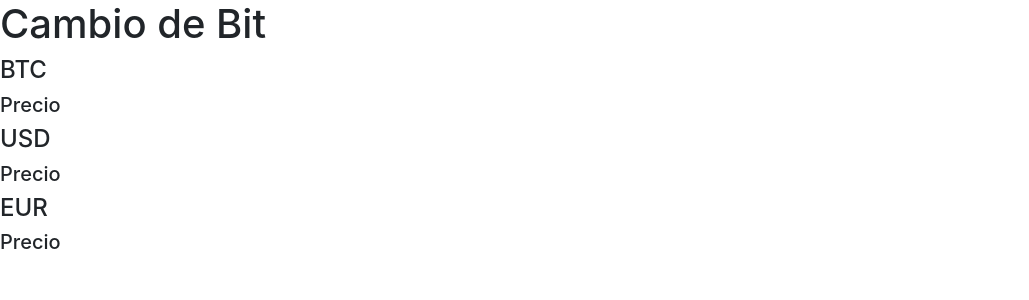
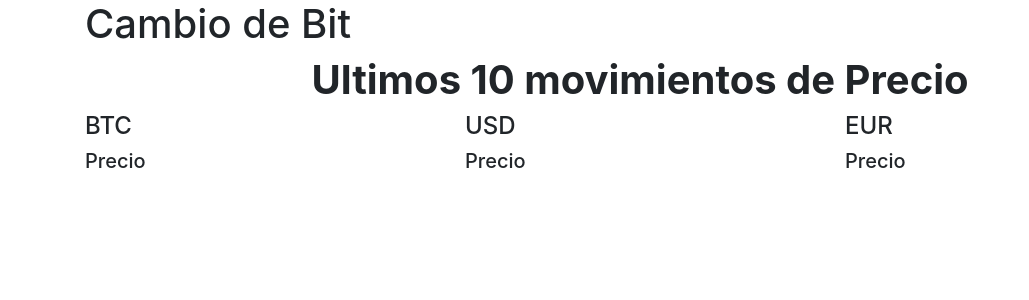
Before and after one commit to oscartcastillo/examenbit, a PHP site: page / in a window 1280 px wide. Shown: the top 300 px of the page, without its empty margins (0-1029 px from the left). Run offline with PHP 8.4, Linux system fonts and the light colour scheme; data that the repository does not hold is empty; some libraries are stand-ins or nearby versions.

Commit message:
Update index.php

```diff
--- a/index.php
+++ b/index.php
@@ -12,19 +12,32 @@
 <body>
 
 
-	<h1>Cambio de Bit</h1>
 
 
-
-	<h4>BTC</h4>
-
-
-	<h5>Precio <span class="btc"></span> <span class="btc_new" style="display: none;"></span> </h5>
-	<h4>USD</h4>
-	<h5>Precio <span class="usd"></span> <span class="usd_new" style="display: none;"></span></h5>
-	<h4>EUR</h4>
-	<h5>Precio <span class="eur"></span> <span class="eur_new" style="display: none;"></span></h5>
-
+	<div class="container">
+		<h1>Cambio de Bit</h1>
+		<h1 class="text-center font-weight-bold">Ultimos 10 movimientos de Precio</h1>
+		<div class="row">
+			<div  class="col-md-4">
+				<h4>BTC</h4>
+				<div id="btc">
+					<h5>Precio <span class="btc"></span> <span class="btc_new"></span> </h5>
+				</div>
+			</div>
+			<div class="col-md-4">
+				<h4>USD</h4>
+				<div id="usd">
+					<h5>Precio <span class="usd"></span> <span class="usd_new"></span></h5>
+				</div>
+			</div>
+			<div class="col-md-4">
+				<h4>EUR</h4>
+				<div id="eur">
+					<h5>Precio <span class="eur"></span> <span class="eur_new"></span></h5>
+				</div>
+			</div>
+		</div>
+	</div>
 
 	<script src="https://code.jquery.com/jquery-3.3.1.js"></script>
 	<script src="https://cdnjs.cloudflare.com/ajax/libs/popper.js/1.14.6/umd/popper.min.js" integrity="sha384-wHAiFfRlMFy6i5SRaxvfOCifBUQy1xHdJ/yoi7FRNXMRBu5WHdZYu1hA6ZOblgut" crossorigin="anonymous"></script>
@@ -39,7 +52,7 @@
 
 	function inicio(){
 		$.ajax({
-			url     : "src/consume.php",
+			url     : "consume.php",
 			type    : "get",
 			dataType : "json",
 			success : (function (data) {
@@ -56,11 +69,11 @@
 
 
     	$.ajax({
-			url     : "src/consume.php",
+			url     : "consume.php",
 			type    : "get",
 			dataType : "json",
 			success : (function (data) {
-				//console.log(data);
+
 
 				$('.btc_new').text(data.BTC);
 				$('.usd_new').text(data.USD);
@@ -70,7 +83,7 @@
 				if (parseFloat($('.btc').text()) == parseFloat($('.btc_new').text())) {
 					$(".btc").css('color', 'black');
 				}
-				else if(parseFloat($('.btc').text()) < parseFloat($('.btc_new').text())){
+				else if(parseFloat($('.btc').text()) > parseFloat($('.btc_new').text())){
 					$(".btc").css('color', 'green');
 				}
 				else{
@@ -81,7 +94,7 @@
 				if (parseFloat($('.usd').text()) == parseFloat($('.usd_new').text())) {
 					$(".usd").css('color', 'black');
 				}
-				else if(parseFloat($('.usd').text()) < parseFloat($('.usd_new').text())){
+				else if(parseFloat($('.usd').text()) > parseFloat($('.usd_new').text())){
 					$(".usd").css('color', 'green');
 				}
 				else{
@@ -91,7 +104,7 @@
 				if (parseFloat($('.eur').text()) == parseFloat($('.eur_new').text())) {
 					$(".eur").css('color', 'black');
 				}
-				else if(parseFloat($('.eur').text()) < parseFloat($('.eur_new').text())){
+				else if(parseFloat($('.eur').text()) > parseFloat($('.eur_new').text())){
 					$(".eur").css('color', 'green');
 				}
 				else{
```
